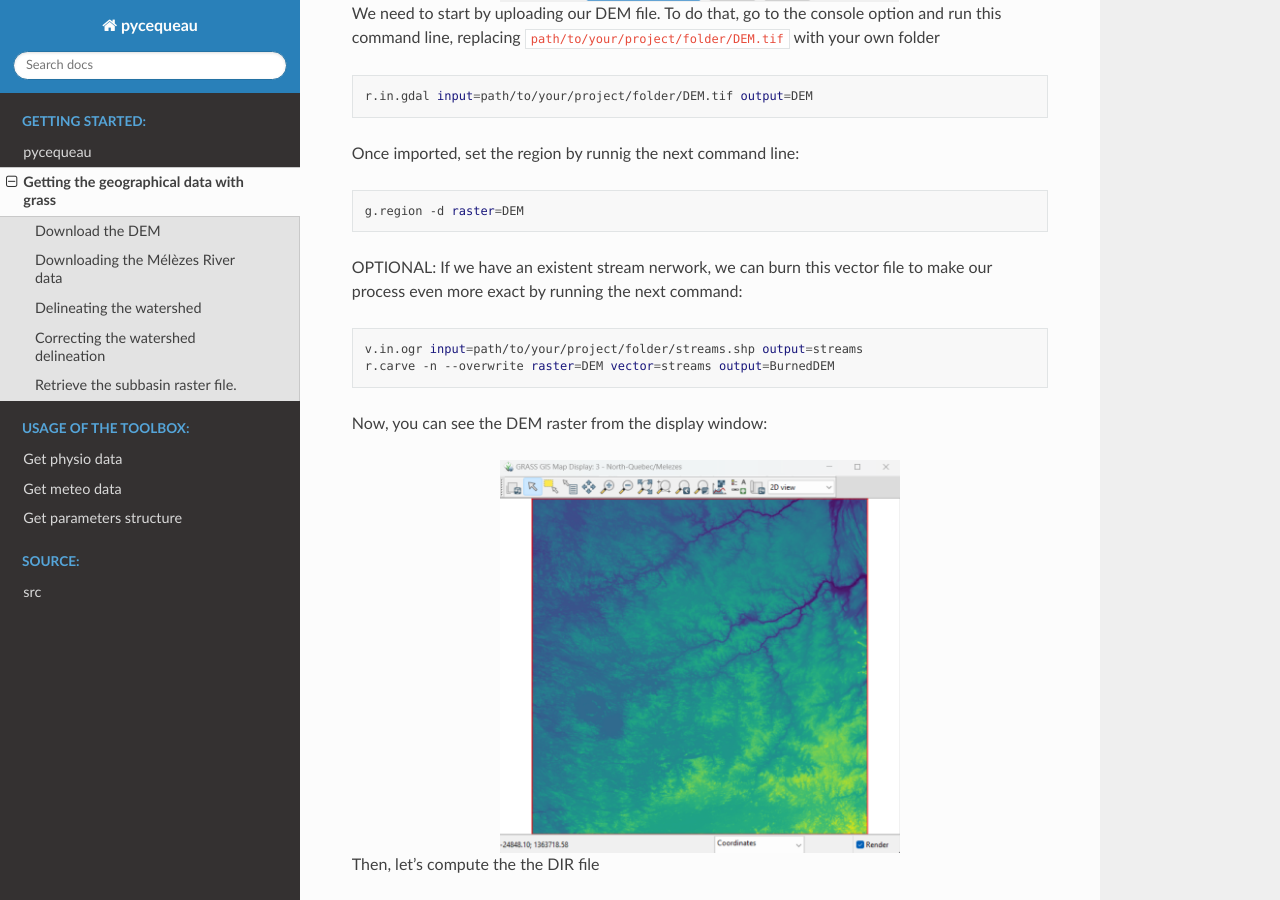
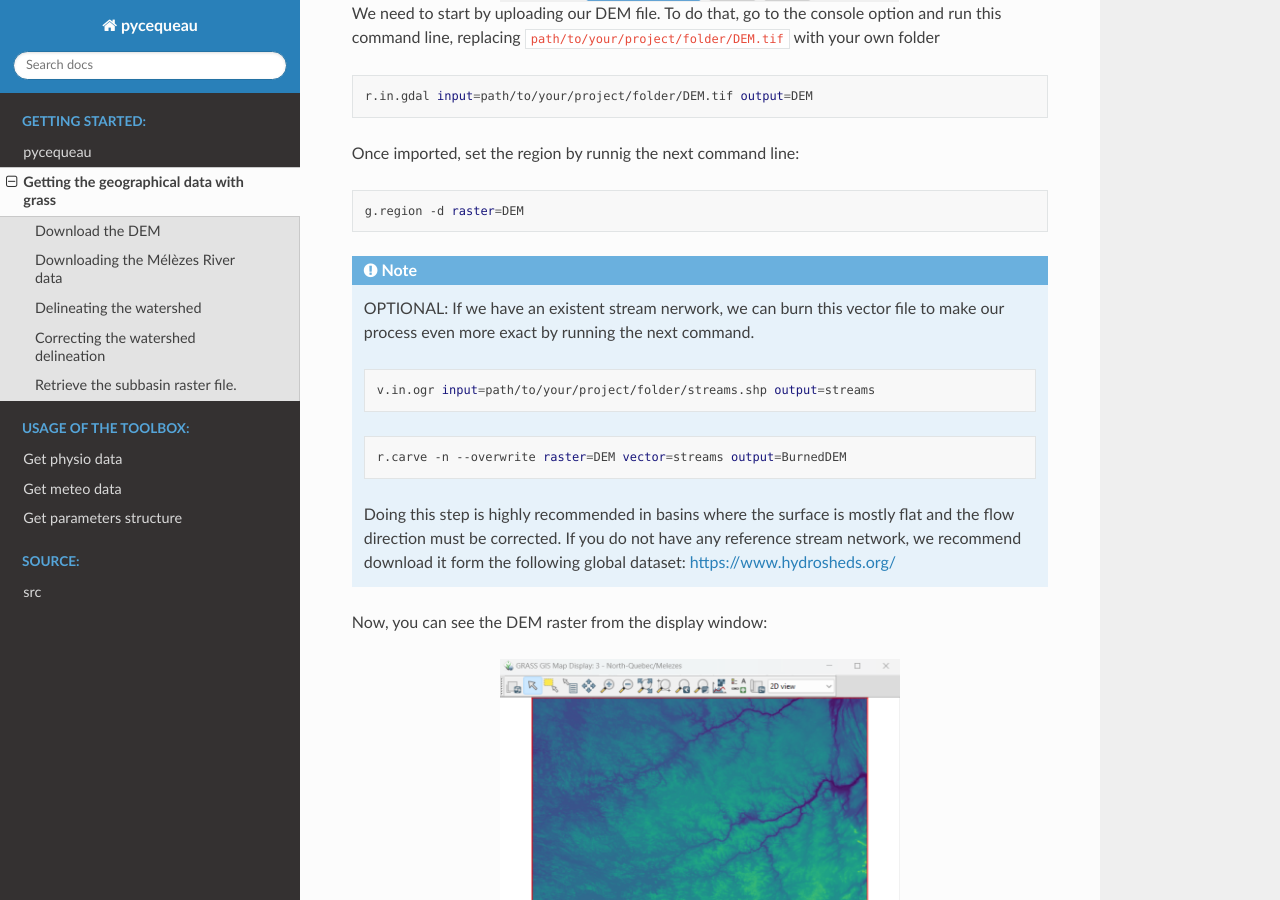
Before and after one commit to erinconv/pycequeau, a Sphinx documentation site: the page built from docs/grass.rst, in a window 1280 px wide and 900 px high, scrolled down 3552 px. Built offline with Sphinx 7.4.7 and the Read the Docs theme 2.0.0, drawn with Linux system fonts in a browser that asks for light colours; some of the changed text lies outside the part shown.

Commit message:
Added new content to the documentation

```diff
--- a/docs/grass.rst
+++ b/docs/grass.rst
@@ -88,12 +88,19 @@
 
   g.region -d raster=DEM
 
-OPTIONAL: If we have an existent stream nerwork, we can burn this vector file to make our process even more exact by running the next command:
+.. note::
 
-.. code-block:: bash
+    OPTIONAL: If we have an existent stream nerwork, we can burn this vector file to make our process even more exact by running the next command.
 
-  v.in.ogr input=path/to/your/project/folder/streams.shp output=streams
-  r.carve -n --overwrite raster=DEM vector=streams output=BurnedDEM
+    .. code-block:: bash
+
+      v.in.ogr input=path/to/your/project/folder/streams.shp output=streams
+
+    .. code-block:: bash
+
+      r.carve -n --overwrite raster=DEM vector=streams output=BurnedDEM
+
+    Doing this step is highly recommended in basins where the surface is mostly flat and the flow direction must be corrected. If you do not have any reference stream network, we recommend download it form the following global dataset: https://www.hydrosheds.org/
 
 
 
@@ -150,6 +157,20 @@
 
   r.watershed --overwrite elevation=DEM threshold=THEREDHOLD drainage=DIR basin=CAT
 
+.. warning::
+
+  If the previous instruction does not provide the correct subbasin strcuture, the following command lines can solve the issue:
+
+  .. code::
+
+    r.stream.extract --overwrite elevation=DEM threshold=THEREDHOLD stream_raster=streams_r stream_vector=streams_v direction=DIR
+
+  .. code::
+
+    r.stream.basins --overwrite direction=DIR stream_rast=streams_r basins=CAT
+
+
+
 and this is the result
 
 .. image:: figures/GRASS-tutorial/09-Subbasins.png
```
